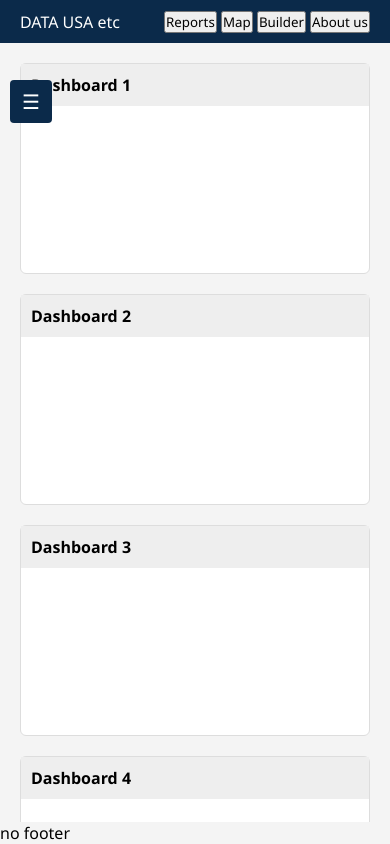
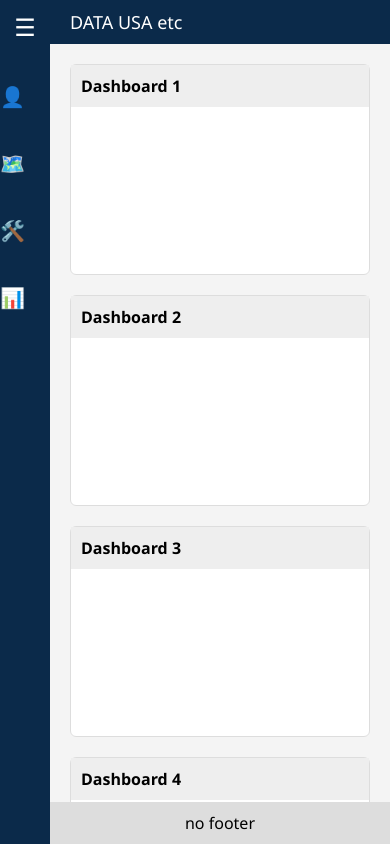
Before and after one commit to GonzaloAvila27/Dashboard-Pro1, a plain HTML site: page index.html in a window 390 px wide. Drawn offline with Linux system fonts and the light colour scheme.

Commit message:
Actualizacion sidebar

```diff
--- a/index.html
+++ b/index.html
@@ -5,29 +5,29 @@
     <title>Mineria Dashboard</title>
     <link rel="stylesheet" href="styles.css">
 </head>
+<body>
 
-<body>
-<button class="toggleAsideBtn" onclick="toggleAside()">☰</button>
-    <header>
-        <span>DATA USA etc</span>
-        <nav>
-            <button>Reports</button>
-            <button>Map</button>
-            <button>Builder</button>
-            <button>About us</button>
+    <!-- NAV FIJO LATERAL -->
+    <aside class="sidebar">
+        <div class="logo">☰</div>
+        <nav class="nav-icons">
+            <button onclick="mostrarPanel('usuario')" title="Usuario">👤</button>
+            <button onclick="mostrarPanel('mapa')" title="Mapa">🗺️</button>
+            <button onclick="mostrarPanel('builder')" title="Builder">🛠️</button>
+            <button onclick="mostrarPanel('reportes')" title="Reportes">📊</button>
         </nav>
-    </header>
+    </aside>
 
-    <main class="contenido">
-        <aside class="desplegable oculto">
-            <h2>Panel de Configuracion</h2>
-            <ul>
-                <li><a href="#">Configuración</a></li>
-                <li><a href="#">Ver</a></li>
-            </ul>
-            <hr>
-            <button>Opción extra</button>
-        </aside>
+    <!-- PANEL CONFIGURACIÓN DESPLEGABLE -->
+    <aside class="panel-config oculto" id="panelConfig">
+        <div id="contenidoPanel"></div>
+    </aside>
+
+    <!-- CONTENIDO PRINCIPAL -->
+    <div class="main-content">
+        <header>
+            <span>DATA USA etc</span>
+        </header>
 
         <section class="cajaDashboar">
             <div class="Dashboard"><div class="headerDash">Dashboard 1</div><div class="dashboardProper"></div></div>
@@ -35,11 +35,11 @@
             <div class="Dashboard"><div class="headerDash">Dashboard 3</div><div class="dashboardProper"></div></div>
             <div class="Dashboard"><div class="headerDash">Dashboard 4</div><div class="dashboardProper"></div></div>
         </section>
-    </main>
 
-    <footer>
-        <p>no footer</p>
-    </footer>
+        <footer>
+            <p>no footer</p>
+        </footer>
+    </div>
 
     <script src="script.js"></script>
 </body>
--- a/script.js
+++ b/script.js
@@ -1,5 +1,23 @@
-function toggleAside() {
-    const aside = document.querySelector('aside.desplegable');
-    aside.classList.toggle('oculto');
-    document.body.classList.toggle('aside-oculto');
+function mostrarPanel(seccion) {
+    const panel = document.getElementById('panelConfig');
+    const contenido = document.getElementById('contenidoPanel');
+
+    panel.classList.remove('oculto');
+
+    switch (seccion) {
+        case 'usuario':
+            contenido.innerHTML = "<h2>Datos de Usuario</h2><p>Sección de login / perfil</p>";
+            break;
+        case 'mapa':
+            contenido.innerHTML = "<h2>Mapa</h2><p>Contenido relacionado al mapa</p>";
+            break;
+        case 'builder':
+            contenido.innerHTML = "<h2>Builder</h2><p>Zona de construcción</p>";
+            break;
+        case 'reportes':
+            contenido.innerHTML = "<h2>Reportes</h2><p>Informes y estadísticas</p>";
+            break;
+        default:
+            contenido.innerHTML = "<p>Seleccioná una sección</p>";
+    }
 }
--- a/styles.css
+++ b/styles.css
@@ -1,106 +1,69 @@
-/* Reset básico */
+/* Reset */
 * {
     margin: 0;
     padding: 0;
     box-sizing: border-box;
     font-family: 'Segoe UI', sans-serif;
 }
-
 body {
+    display: flex;
+    height: 100vh;
+    background-color: #f4f4f4;
+    overflow: hidden;
+}
+.sidebar {
+    width: 60px;
+    background-color: #0b2a4a;
+    color: white;
+    display: flex;
+    flex-direction: column;
+    align-items: center;
+    padding: 10px 0;
+}
+.sidebar .logo {
+    font-size: 24px;
+    margin-bottom: 20px;
+}
+.nav-icons button {
+    background: none;
+    border: none;
+    color: white;
+    font-size: 24px;
+    margin: 20px 0;
+    cursor: pointer;
+}
+.panel-config {
+    width: 250px;
+    background-color: #ffffff;
+    box-shadow: -2px 0 8px rgba(0, 0, 0, 0.1);
+    padding: 20px;
+    flex-shrink: 0;
+    overflow-y: auto;
+    transition: transform 0.3s ease-in-out;
+}
+.panel-config.oculto {
+    display: none;
+}
+.main-content {
+    flex: 1;
     display: flex;
     flex-direction: column;
     height: 100vh;
-    background-color: #f4f4f4;
 }
-
-/* Header */
 header {
     background-color: #0b2a4a;
     color: white;
     padding: 10px 20px;
-    display: flex;
-    justify-content: space-between;
-    align-items: center;
+    font-size: 18px;
 }
-
-/* Botón flotante para mostrar/ocultar el aside */
-.toggleAsideBtn {
-    position: fixed;
-    top: 80px;
-    left: 10px;
-    background-color: #0b2a4a;
-    color: white;
-    border: none;
-    border-radius: 4px;
-    padding: 8px 12px;
-    font-size: 20px;
-    cursor: pointer;
-    z-index: 1001;
-}
-
-/* Contenedor principal debajo del header */
-main.contenido {
-    display: flex;
-    flex: 1;
-    overflow: hidden;
-}
-
-/* Aside como panel lateral */
-main.contenido aside.desplegable {
-    width: 250px;
-    background-color: #ffffff;
-    box-shadow: 2px 0 8px rgba(0, 0, 0, 0.1);
-    padding: 15px;
-    transition: all 0.3s ease-in-out;
-    flex-shrink: 0;
-}
-
-main.contenido aside.desplegable.oculto {
-    display: none;
-}
-
-/* Estilo interno del aside */
-aside h2 {
-    font-size: 20px;
-    margin-bottom: 10px;
-}
-
-aside ul {
-    list-style: none;
-    padding: 0;
-}
-
-aside ul li {
-    margin: 10px 0;
-}
-
-aside ul li a {
-    color: #0b2a4a;
-    text-decoration: none;
-    font-weight: bold;
-    display: block;
-}
-
-aside button {
-    background-color: #0b2a4a;
-    color: white;
-    border: none;
-    padding: 8px 12px;
-    margin-top: 15px;
-    border-radius: 4px;
-    cursor: pointer;
-}
-
-/* Sección de dashboards */
 section.cajaDashboar {
     display: grid;
     grid-template-columns: repeat(2, 1fr);
     gap: 20px;
     padding: 20px;
     flex: 1;
-    transition: all 0.3s ease-in-out;
+    overflow-y: auto;
 }
-
 .Dashboard {
     background-color: white;
     border: 1px solid #ddd;
@@ -109,31 +72,31 @@ section.cajaDashboar {
     flex-direction: column;
     min-height: 25vh;
 }
-
 .headerDash {
     padding: 10px;
     background-color: #eeeeee;
     font-weight: bold;
-    display: flex;
-    justify-content: space-between;
 }
-
 .dashboardProper {
     flex: 1;
     padding: 20px;
 }
-
-/* Responsive: en móviles, todo en una columna */
+footer {
+    padding: 10px;
+    text-align: center;
+    background-color: #ddd;
+}
 @media (max-width: 768px) {
     section.cajaDashboar {
         grid-template-columns: 1fr;
     }
-
-    .Dashboard {
-        grid-column: span 1;
+    .sidebar {
+        width: 50px;
     }
-
-    main.contenido aside.desplegable {
+    .nav-icons button {
+        font-size: 20px;
+    }
+    .panel-config {
         width: 100%;
     }
 }
```
